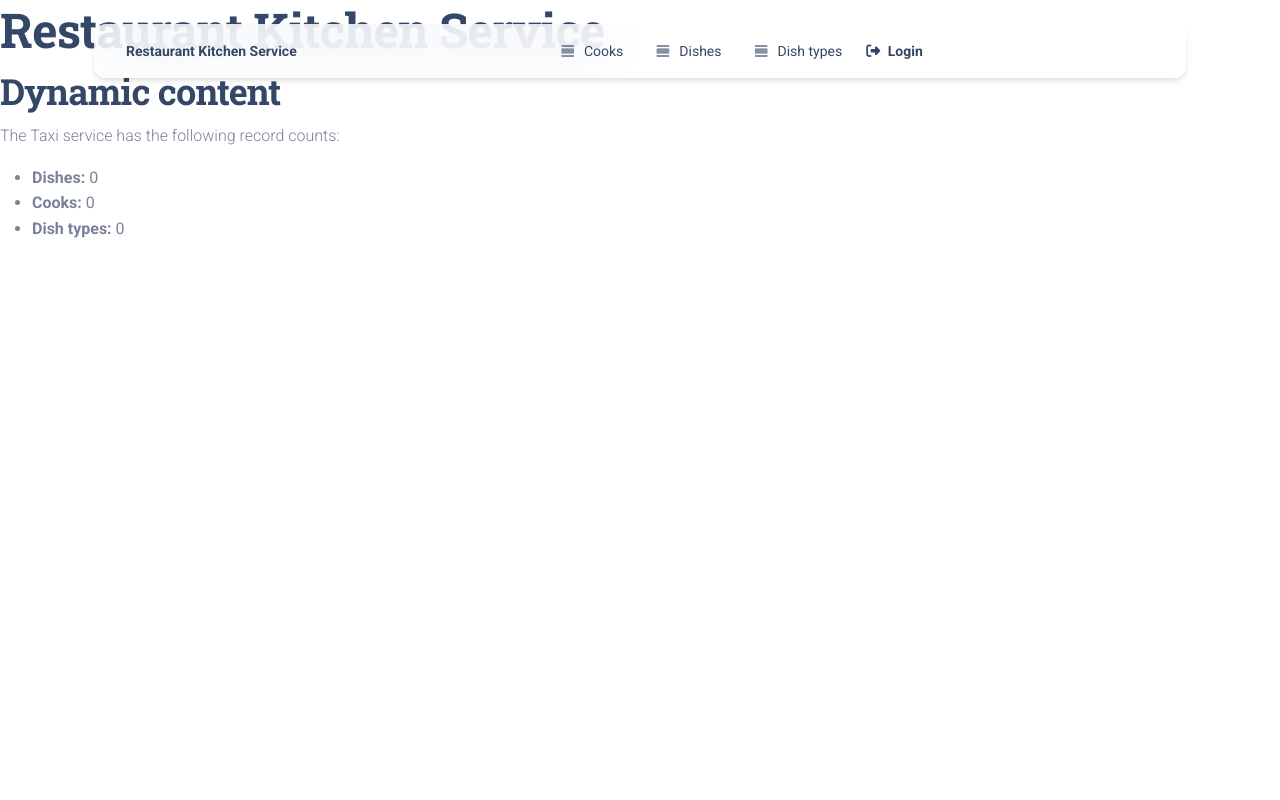
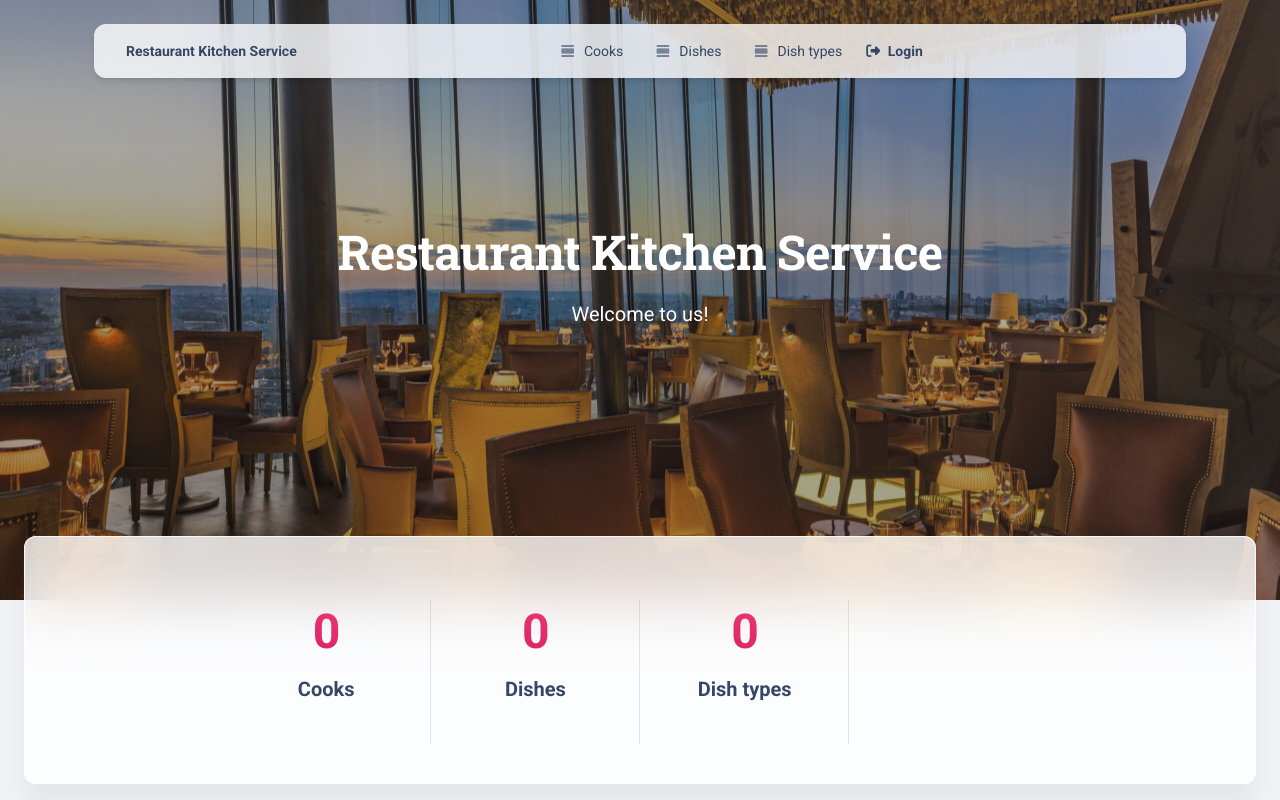
Before and after one commit to artur-leleiko/restaurant-kitchen-service, a Django app: page / in a window 1280 px wide. Run offline with Django 4.2, Linux system fonts and the light colour scheme; data that the repository does not hold is empty; some libraries are stand-ins or nearby versions.

Commit message:
Implemented index.html

```diff
--- a/templates/restaurant/index.html
+++ b/templates/restaurant/index.html
@@ -1,12 +1,80 @@
-{% extends "base.html" %}
+{#{% extends "base.html" %}#}
+{##}
+{#{% block content %}#}
+{#    <h1>Restaurant Kitchen Service</h1>#}
+{#    <h2>Dynamic content</h2>#}
+{#    <p>The Taxi service has the following record counts:</p>#}
+{#    <ul>#}
+{#        <li><strong>Dishes:</strong> {{ num_dishes }}</li>#}
+{#        <li><strong>Cooks:</strong> {{ num_cooks }}</li>#}
+{#        <li><strong>Dish types:</strong> {{ num_dish_types }}</li>#}
+{#    </ul>#}
+{#{% endblock %}#}
+
+{% extends 'base.html' %}
+{% load static %}
+
+{% block title %} Restaurant and Kitchen Service {% endblock title %}
+
+{% block body %} class="index-page bg-gray-200" {% endblock body %}
 
 {% block content %}
-    <h1>Restaurant Kitchen Service</h1>
-    <h2>Dynamic content</h2>
-    <p>The Taxi service has the following record counts:</p>
-    <ul>
-        <li><strong>Dishes:</strong> {{ num_dishes }}</li>
-        <li><strong>Cooks:</strong> {{ num_cooks }}</li>
-        <li><strong>Dish types:</strong> {{ num_dish_types }}</li>
-    </ul>
+
+</div></div></div>
+<header class="header-2">
+  <div class="page-header min-vh-75 relative" style="background-image: url('{% static 'img/TOO_restaurant_Panoramique_vue_Paris_nuit_v2-scaled.jpg' %}')">
+    <span class="mask bg-gradient-dark opacity-4"></span>
+    <div class="container">
+      <div class="row">
+        <div class="col-lg-7 text-center mx-auto">
+          <h1 class="text-white pt-3 mt-n5">Restaurant Kitchen Service</h1>
+          <p class="lead text-white mt-3">Welcome to us!</p>
+        </div>
+      </div>
+    </div>
+  </div>
+</header>
+
+<div class="card card-body blur shadow-blur mx-3 mx-md-4 mt-n6">
+
+<section class="pt-3 pb-4" id="count-stats">
+  <div class="container">
+    <div class="row">
+      <div class="col-lg-9 mx-auto py-3">
+        <div class="row">
+          <div class="col-md-3 position-relative">
+            <a href="{% url 'restaurant:cook-list' %}">
+            <div class="p-3 text-center">
+              <h1 class="text-gradient text-primary"><span id="state1">{{ num_cooks }}</span></h1>
+              <h5 class="mt-3">Cook{{ num_cooks|pluralize }}</h5>
+            </div>
+            </a>
+            <hr class="vertical dark">
+          </div>
+          <div class="col-md-3 position-relative">
+            <a href="{% url 'restaurant:dish-list' %}">
+            <div class="p-3 text-center">
+              <h1 class="text-gradient text-primary"><span id="state2">{{ num_dishes }}</span></h1>
+              <h5 class="mt-3">Dish{{ num_dishes|pluralize:" ,es" }}</h5>
+            </div>
+            </a>
+            <hr class="vertical dark">
+          </div>
+          <div class="col-md-3 position-relative">
+            <a href="{% url 'restaurant:dish-type-list' %}">
+            <div class="p-3 text-center">
+              <h1 class="text-gradient text-primary"> <span id="state3">{{ num_dish_types }}</span></h1>
+              <h5 class="mt-3">Dish type{{ num_dish_types|pluralize }}</h5>
+            </div>
+            </a>
+            <hr class="vertical dark">
+          </div>
+        </div>
+      </div>
+    </div>
+  </div>
+</section>
+
+
+</div>
 {% endblock %}
```
Also changed, not shown: static/img/TOO_restaurant_Panoramique_vue_Paris_nuit_v2-scaled.jpg (added).
